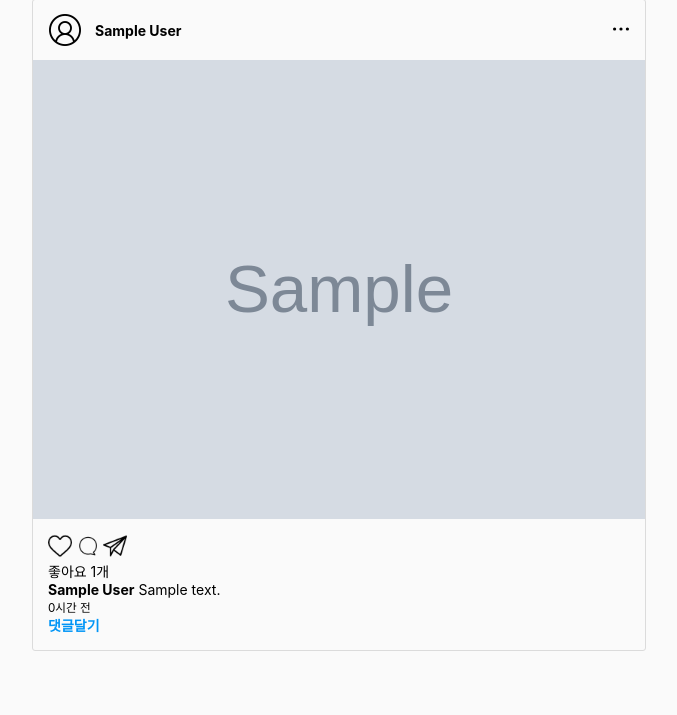
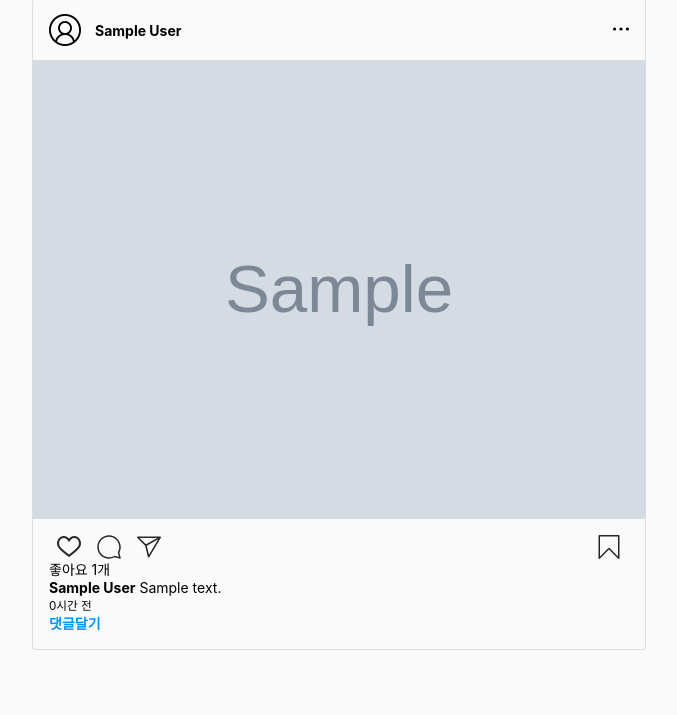
Before and after one commit to Zeus6768/clone_insta, a Django app: template templates/photo/photo_list.html in a window 1280 px wide. Shown: the part 85-800 px from the top of the page, without its empty margins (301-978 px from the left). Run offline with Django 3.2, Linux system fonts and the light colour scheme; the template is opened without the code that fills it: most values are stand-ins (such as "Sample title", 1, 10 or a date in 2020); grey boxes marked "Sample" are stand-in pictures.

Commit message:
211018 Like Function Working On...

```diff
--- a/config/static/css/base.css
+++ b/config/static/css/base.css
@@ -191,14 +191,32 @@ header {
 }
 
 .photolist-content__body {
-	padding: 15px;
+	padding: 16px;
 }
 
-.photolist-content__body img {
+.content-body__actions {
+	display: flex;
+	align-items: stretch;
+}
+
+.photolist-content__body .content-body__btn {
+	display: inline-block;
+	margin: 0px 8px;
 	width: 24px;
 	height: 24px;
+	overflow: hidden;
+	border: none;
 }
 
+.photolist-content__body .btn-like {
+	background: url(../images/sprite.png);
+	background-repeat: no-repeat;
+	background-position: -254px -156px;
+}
+
+.photolist-content__body .btn-favorite {
+	margin-left: auto;
+}
 
 .side-column {
 	position: fixed;
--- a/templates/base.html
+++ b/templates/base.html
@@ -8,6 +8,7 @@
   <meta name="viewport" content="width=device-width, initial-scale=1.0">
   <title>{% block title %} Instagram {% endblock %}</title>
   <link rel="stylesheet" href="{% static 'css/base.css' %}">
+  <link rel="icon" href="{% static 'images/favicon.png' %}">
 </head>
 
 <body>
--- a/templates/photo/photo_list.html
+++ b/templates/photo/photo_list.html
@@ -25,14 +25,27 @@
         </div>
         <div class="photolist-content__body flex-col">
           <div class="content-body__actions">
-            <a href="{% url 'photo:like' object.id %}" class="{% if user in object.like.all %} active {% endif %}">
-              <img src="{% static 'images/like.png' %}" alt="" >
+            {% if user in object.like.all %}
+            <a href="{% url 'photo:like' object.id %}" class="content-body__btn">
+              <svg aria-label="좋아요 취소" class="_8-yf5 " color="#ed4956" fill="#ed4956" height="24" role="img" viewBox="0 0 48 48" width="24"><path d="M34.6 3.1c-4.5 0-7.9 1.8-10.6 5.6-2.7-3.7-6.1-5.5-10.6-5.5C6 3.1 0 9.6 0 17.6c0 7.3 5.4 12 10.6 16.5.6.5 1.3 1.1 1.9 1.7l2.3 2c4.4 3.9 6.6 5.9 7.6 6.5.5.3 1.1.5 1.6.5s1.1-.2 1.6-.5c1-.6 2.8-2.2 7.8-6.8l2-1.8c.7-.6 1.3-1.2 2-1.7C42.7 29.6 48 25 48 17.6c0-8-6-14.5-13.4-14.5z"></path></svg>
             </a>
-            <a href="{% url 'photo:detail' object.id %}" class="{% if user in object.like.all %} active {% endif %}">
-              <img src="{% static 'images/comment.png' %}" alt="">
+            {% else %}
+            <a href="{% url 'photo:like' object.id %}" class="content-body__btn btn-like">
+              <!-- sprite 기법 사용 -->
             </a>
-            <a href="" class="{% if user in object.like.all %} active {% endif %}">
-              <img src="{% static 'images/message.png' %}" alt="">
+            {% endif %}
+            <a href="{% url 'photo:detail' object.id %}" class="content-body__btn btn-comment">
+              <svg aria-label="댓글 달기" class="_8-yf5 " color="#262626" fill="#262626" height="24" role="img" viewBox="0 0 48 48" width="24"><path clip-rule="evenodd" d="M47.5 46.1l-2.8-11c1.8-3.3 2.8-7.1 2.8-11.1C47.5 11 37 .5 24 .5S.5 11 .5 24 11 47.5 24 47.5c4 0 7.8-1 11.1-2.8l11 2.8c.8.2 1.6-.6 1.4-1.4zm-3-22.1c0 4-1 7-2.6 10-.2.4-.3.9-.2 1.4l2.1 8.4-8.3-2.1c-.5-.1-1-.1-1.4.2-1.8 1-5.2 2.6-10 2.6-11.4 0-20.6-9.2-20.6-20.5S12.7 3.5 24 3.5 44.5 12.7 44.5 24z" fill-rule="evenodd"></path></svg>
+            </a>
+            <a href="" class="content-body__btn btn-message">
+              <svg aria-label="게시물 공유" class="_8-yf5 " color="#262626" fill="#262626" height="24" role="img" viewBox="0 0 48 48" width="24"><path d="M47.8 3.8c-.3-.5-.8-.8-1.3-.8h-45C.9 3.1.3 3.5.1 4S0 5.2.4 5.7l15.9 15.6 5.5 22.6c.1.6.6 1 1.2 1.1h.2c.5 0 1-.3 1.3-.7l23.2-39c.4-.4.4-1 .1-1.5zM5.2 6.1h35.5L18 18.7 5.2 6.1zm18.7 33.6l-4.4-18.4L42.4 8.6 23.9 39.7z"></path></svg>
+            </a>
+            <a href="{% url 'photo:favorite' object.id %}" class="content-body__btn btn-favorite">
+              {% if user in object.favorite.all %}
+              <svg aria-label="삭제" class="_8-yf5 " color="#262626" fill="#262626" height="24" role="img" viewBox="0 0 48 48" width="24"><path d="M43.5 48c-.4 0-.8-.2-1.1-.4L24 28.9 5.6 47.6c-.4.4-1.1.6-1.6.3-.6-.2-1-.8-1-1.4v-45C3 .7 3.7 0 4.5 0h39c.8 0 1.5.7 1.5 1.5v45c0 .6-.4 1.2-.9 1.4-.2.1-.4.1-.6.1z"></path></svg>
+              {% else %}
+              <svg aria-label="저장" class="_8-yf5 " color="#8e8e8e" fill="#262626" height="24" role="img" viewBox="0 0 48 48" width="24"><path d="M43.5 48c-.4 0-.8-.2-1.1-.4L24 29 5.6 47.6c-.4.4-1.1.6-1.6.3-.6-.2-1-.8-1-1.4v-45C3 .7 3.7 0 4.5 0h39c.8 0 1.5.7 1.5 1.5v45c0 .6-.4 1.2-.9 1.4-.2.1-.4.1-.6.1zM24 26c.8 0 1.6.3 2.2.9l15.8 16V3H6v39.9l15.8-16c.6-.6 1.4-.9 2.2-.9z"></path></svg>
+              {% endif %}
             </a>
           </div>
           <div class="content-body__likes">좋아요 {{ object.like.all.count }}개</div>
```
Also changed, not shown: config/static/images/comment.png, config/static/images/favicon.png (added).
